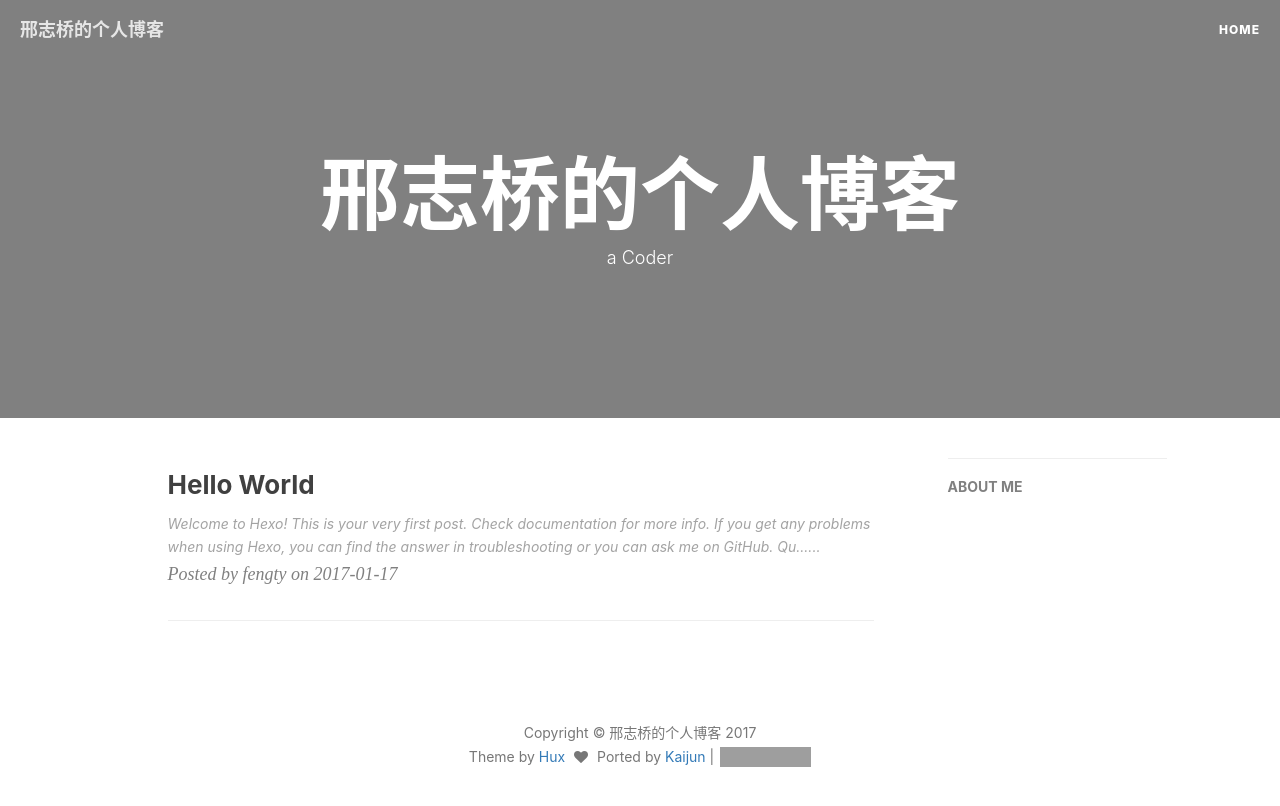
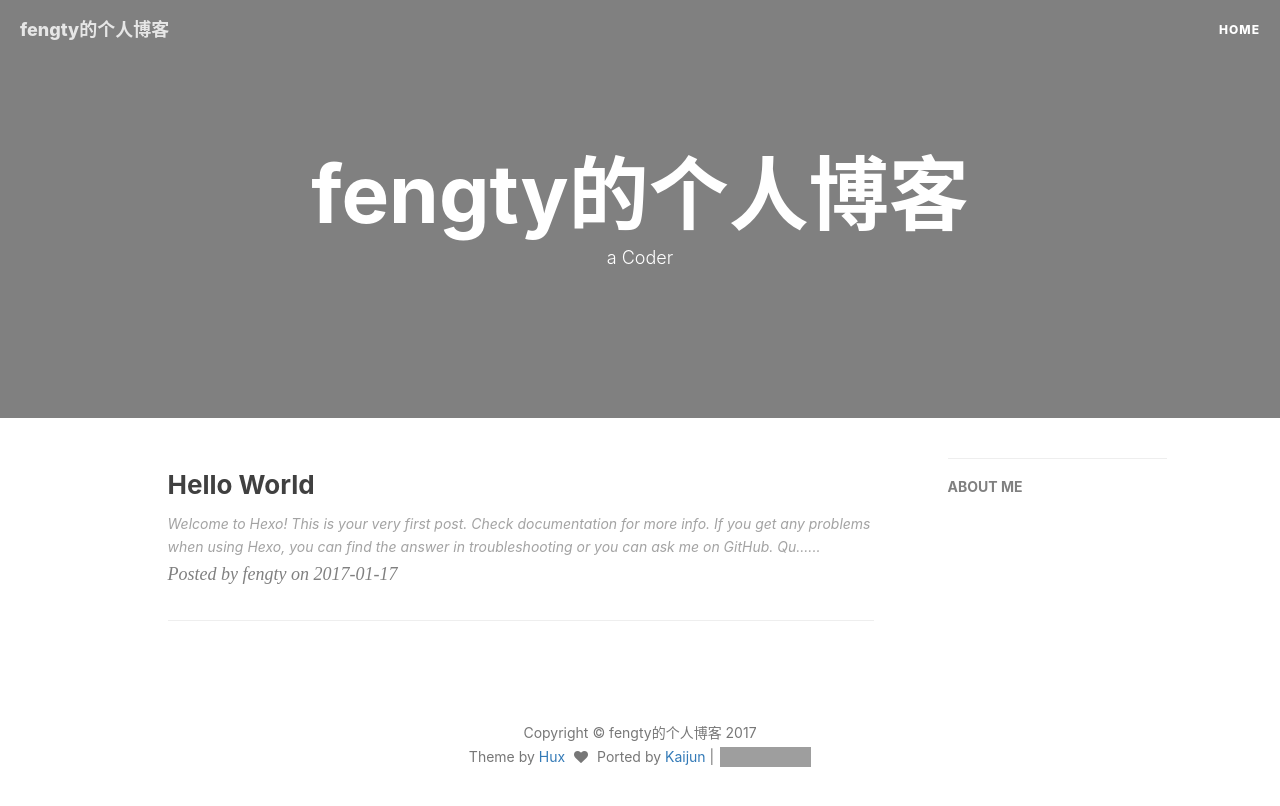
Before and after one commit to xingchenfengn/xingchenfengn.github.io, a plain HTML site: page index.html in a window 1280 px wide. Drawn offline with nearby package versions, Linux system fonts and the light colour scheme; grey boxes are pictures that could not be loaded.

Commit message:
Site updated: 2017-01-17 18:01:38

```diff
--- a/index.html
+++ b/index.html
@@ -7,7 +7,7 @@
     <meta http-equiv="X-UA-Compatible" content="IE=edge">
     <meta name="google-site-verification" content="xBT4GhYoi5qRD5tr338pgPM5OWHHIDR6mNg1a3euekI" />
     <meta name="viewport" content="width=device-width, initial-scale=1">
-    <meta name="description" content="null">
+    <meta name="description" content="你可以暂时不优秀，但不可以一天不进步">
     <meta name="keyword"  content="undefined">
     <link rel="shortcut icon" href="/img/favicon.ico">
 
@@ -67,7 +67,7 @@
                 <span class="icon-bar"></span>
                 <span class="icon-bar"></span>
             </button>
-            <a class="navbar-brand" href="/">邢志桥的个人博客</a>
+            <a class="navbar-brand" href="/">fengty的个人博客</a>
         </div>
 
         <!-- Collect the nav links, forms, and other content for toggling -->
@@ -129,7 +129,7 @@
         <div class="row">
             <div class="col-lg-8 col-lg-offset-2 col-md-10 col-md-offset-1 ">
                 <div class="site-heading">
-                    <h1>邢志桥的个人博客</h1>
+                    <h1>fengty的个人博客</h1>
                     <!--<hr class="small">-->
                     <span class="subheading">a Coder</span>
                 </div>
@@ -262,7 +262,7 @@ Qu......
 
                 </ul>
                 <p class="copyright text-muted">
-                    Copyright &copy; 邢志桥的个人博客 2017
+                    Copyright &copy; fengty的个人博客 2017
                     <br>
                     Theme by <a href="http://huangxuan.me">Hux</a>
                     <span style="display: inline-block; margin: 0 5px;">
```
Also changed, not shown: 2017/01/17/hello-world/index.html (+3 -3 lines), archives/2017/01/index.html (+3 -3 lines), archives/2017/index.html (+3 -3 lines), archives/index.html (+3 -3 lines).
